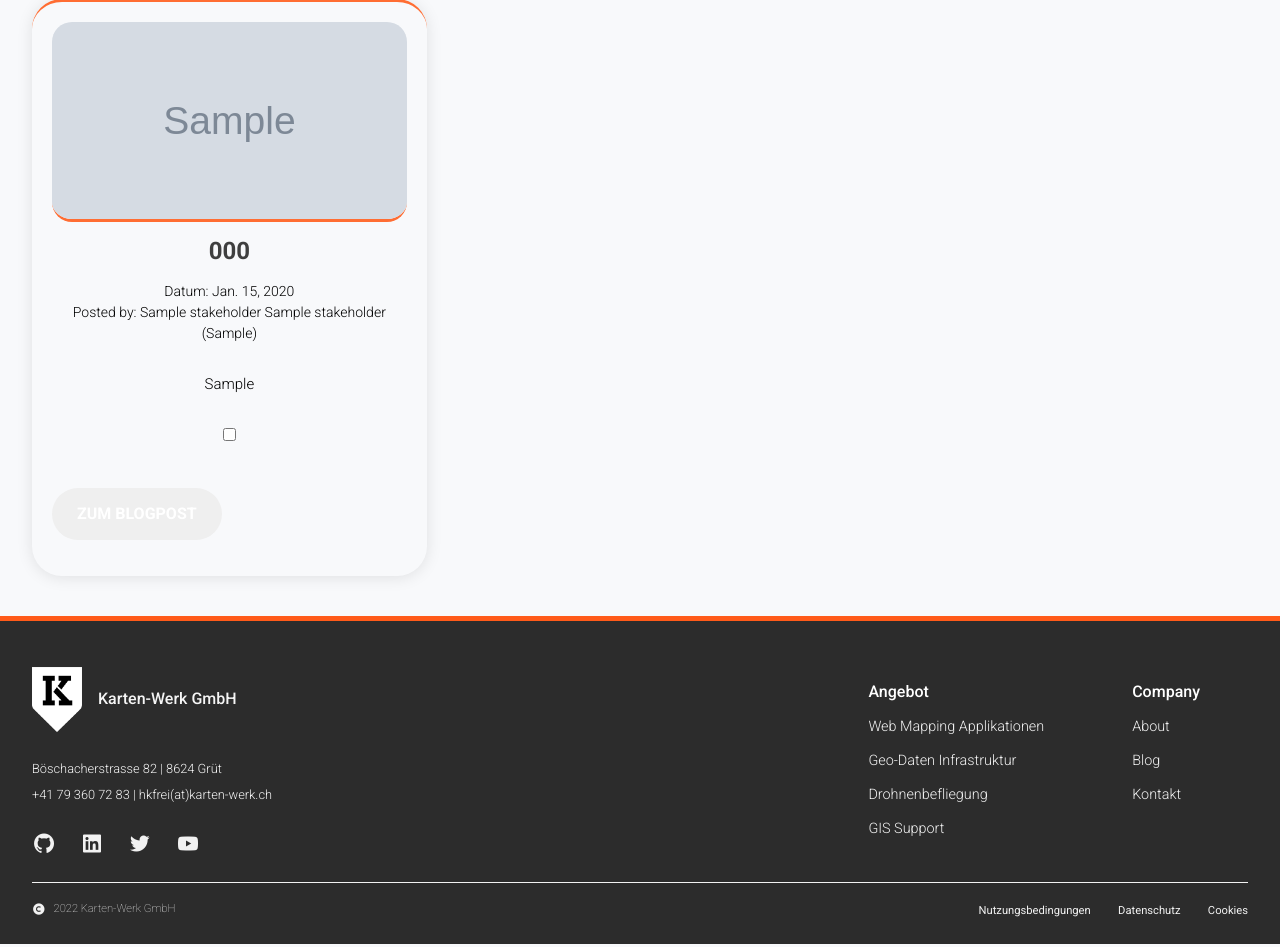
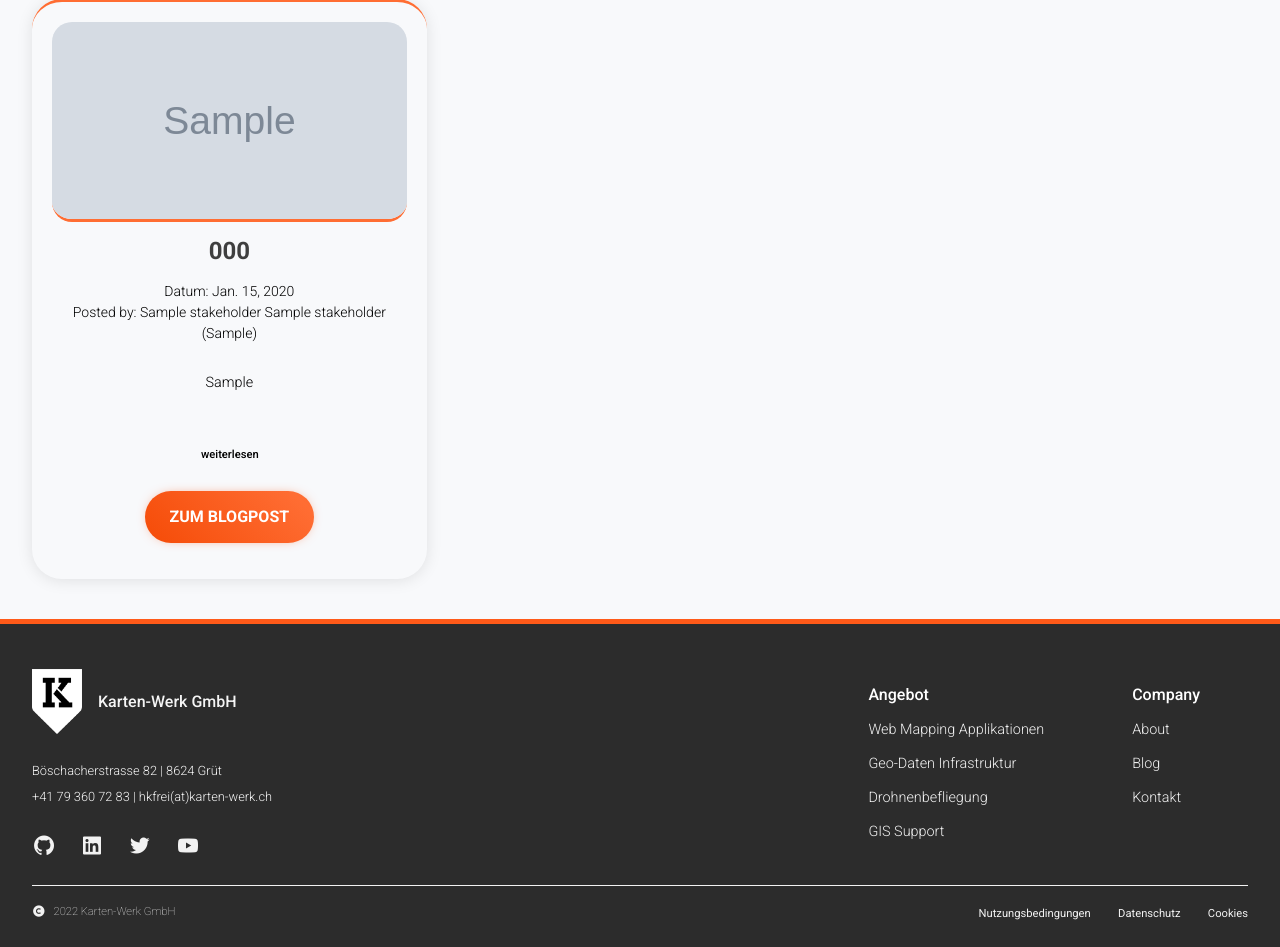
Before and after one commit to hkfrei/multimedia-werk, a Django app: page /blog in a window 1280 px wide. Shown: the part 739-1686 px from the top of the page. Run offline with Django 4.2, Linux system fonts and the light colour scheme; tables that the repository leaves empty hold one stand-in row (values such as "Sample post"); grey boxes marked "Sample" are stand-in pictures.

Commit message:
feat: added cutoff-function style: blog-buttons in ci feat: deleted card-redundancies

```diff
--- a/kartenwerk/static/kartenwerk/css/main.css
+++ b/kartenwerk/static/kartenwerk/css/main.css
@@ -142,6 +142,17 @@
   );
 }
 
+.button-tertiary {
+  box-shadow: 0px 0px 14px -7px var(--color-tertiary-200);
+  background-image: linear-gradient(
+    45deg,
+    #f54b07 0%,
+    #ff6d33 51%,
+    #f54b07 100%
+  );
+  margin: 0 auto 1rem auto;
+}
+
 .margin-l {
   margin: 1rem 0 2rem 0;
 }
@@ -855,6 +872,56 @@ section.meta {
   background: var(--color-secondary-100);
   color: var(--color-dark-400);
 }
+
+/* === CUTOFF START === */
+
+.cutoff-text {
+  --max-lines: 4;
+  --line-height: 1.5;
+
+  height: calc(var(--max-lines) * 1em * var(--line-height));
+  line-height: var(--line-height);
+
+  overflow: hidden;
+  position: relative;
+}
+
+.cutoff-text:has(+ .expand-btn:not(:checked)):before {
+  content: "";
+  position: absolute;
+  height: calc(1em * var(--line-height));
+  width: 100%;
+  bottom: 0;
+  pointer-events: none;
+}
+
+.expand-btn {
+  appearance: none;
+  cursor: pointer;
+  margin-top: 1rem;
+  font-size: 0.7em;
+  font-weight: 500;
+}
+
+.expand-btn:hover {
+  text-decoration: underline;
+}
+
+.expand-btn::before {
+  content: "weiterlesen";
+}
+
+.expand-btn:checked::before {
+  content: "schliessen";
+}
+
+.cutoff-text:has(+ .expand-btn:checked) {
+  height: auto;
+}
+
+/* === CUTOFF END === */
+
+/* === CARD END === */
 
 /* ============================================
 | ANGEBOTE END
@@ -1297,8 +1295,8 @@ img.blog__card-img {
 
 .kurzbeschrieb {
   font-weight: 300;
-  font-size: 15px;
-  line-height: 1.7;
+  font-size: 0.9em;
+  line-height: 1.5;
   padding: 1.7rem;
   min-height: auto;
 }
```
Also changed, not shown: other parts of kartenwerk/static/kartenwerk/css/main.css (+7 -70 lines).
